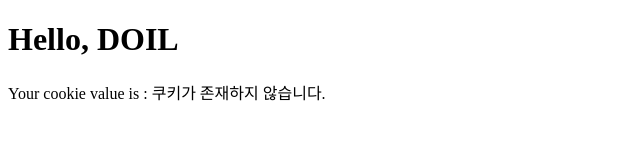
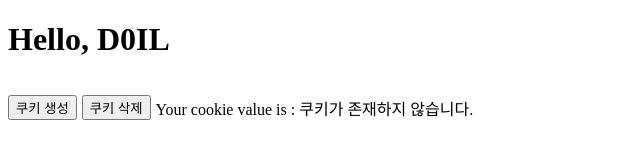
Before and after one commit to D0iloppa/notification-sample, a website: page src/index.html in a window 1280 px wide. Shown: the whole page, without its empty margins (0-640 px from the left). Drawn offline with Linux system fonts and the light colour scheme.

Commit message:
notificaaion libs update

```diff
--- a/src/index.html
+++ b/src/index.html
@@ -4,12 +4,21 @@
     <meta charset="UTF-8">
     <meta http-equiv="X-UA-Compatible" content="IE=edge">
     <meta name="viewport" content="width=device-width, initial-scale=1.0">
+    <style type="text/css">
+        @import url("/css/doil-index.css");
+    </style>
+
     <script type="text/javascript" src="/script/doil-notification.js"></script>
+
     <title>Doil Notification SAMPLE PAGE</title>
 </head>
 <body>
-    <h1>Hello, DOIL</h1>
-    <div>
+    <h1>Hello, D0IL</h1>
+    <div style="display:flex;">
+        <div class="btn-div">
+            <input type="button" value="쿠키 생성" onclick="makeCookie()">
+            <input type="button" value="쿠키 삭제" onclick="delCookie()">
+        </div>
         <p id="cookie_label"></p>
     </div>
 </body>
--- a/src/package.json
+++ b/src/package.json
@@ -12,6 +12,7 @@
   "author": "doil",
   "license": "ISC",
   "dependencies": {
-    "express": "^4.18.1"
+    "express": "^4.18.1",
+    "web-push": "^3.5.0"
   }
 }
--- /dev/null
+++ b/src/public/css/doil-index.css
@@ -0,0 +1,9 @@
+.btn-div{
+    margin-top:auto;
+    margin-bottom:auto;
+    display:flex;
+    height: 25px;
+}
+.btn-div input{
+    margin-right: 5px;
+}
--- a/src/public/script/doil-notification.js
+++ b/src/public/script/doil-notification.js
@@ -1,4 +1,3 @@
-
 let wcCookie;
 const COOKIE_NAME = 'wcCookie';
 let cookie_label;
@@ -9,10 +8,6 @@ document.addEventListener("DOMContentLoaded", function(){
 
   getCookieStatus();
 
-  const msg = wcCookie['id'] ?
-        ( wcCookie['text'] + "(" + wcCookie['id'] +")" ) :
-        "쿠키가 존재하지 않습니다.";
-  cookie_label.innerHTML = ('Your cookie value is : ' + msg);
 });
 
 
@@ -22,21 +17,21 @@ document.addEventListener("DOMContentLoaded", function(){
 
 
 
-
-function getCookieStatus(){
+function makeCookie(){
   const tmpCookie = getCookie(COOKIE_NAME);
 
   if(tmpCookie) wcCookie = JSON.parse(tmpCookie);
   else wcCookie = false;
 
+  // 쿠키가 없으면 발행
   if(!wcCookie){
       // 개인 식별키 생성
       let tmpId = false;
 
       makeId().then(function(id) {
-        tmpId = id; // response 값 출력
+        tmpId = id; // 개인 식별키는 response 값
 
-        // 쿠키가 없으면 굽는다.
+
         let cookie_obj = {};
         cookie_obj['ip'] = "192.168.0.11";
         cookie_obj['isFirst'] = true;
@@ -44,25 +39,33 @@ function getCookieStatus(){
         cookie_obj['text'] = '쿠키를 생성했습니다.';
         setCookie(COOKIE_NAME , JSON.stringify(cookie_obj) , 1);
         wcCookie = JSON.parse(getCookie(COOKIE_NAME));
-        cookie_label.innerHTML = ('Your cookie value is : ' + wcCookie.text + "(" + wcCookie.id +")" );
+
+        getCookieStatus();
 
       }).catch(function(err) {
+        // 개인 식별키를 발급하지 못 한 경우
         console.log(err);
       });
 
 
   }else{ // 쿠키가 있는 경우
-    if(!wcCookie.isFirst){
-
-    }
-
       wcCookie = JSON.parse(getCookie(COOKIE_NAME));
       wcCookie.text = '쿠키가 존재합니다.';
       wcCookie.isFirst = false;
       setCookie(COOKIE_NAME , JSON.stringify(wcCookie) , 1);
+  }
 
-      cookie_label.innerHTML = ('Your cookie value is : ' + wcCookie.text + "(" + wcCookie.id +")" );
-  }
+  wait(2);
+  getCookieStatus();
+}
+
+function getCookieStatus(){
+
+  const msg = wcCookie?.id ?
+  ( wcCookie['text'] + "(" + wcCookie['id'] +")" ) :
+  "쿠키가 존재하지 않습니다.";
+
+  cookie_label.innerHTML = ('Your cookie value is : ' + msg);
 
 
 }
@@ -112,4 +115,16 @@ function getCookie(cookie_name) {
   function delCookie(){
     // 쿠키의 날짜를 만료시켜서 삭제처리
     document.cookie = COOKIE_NAME + '=; expires=Thu, 01 Jan 1970 00:00:01 GMT;';
+    wcCookie = false;
+    getCookieStatus();
+
   }
+
+
+
+  function wait(sec) {
+    let start = Date.now(), now = start;
+    while (now - start < sec) {
+        now = Date.now();
+    }
+}
```
Also changed, not shown: src/run.js (+60 -12 lines), 1 other file.
